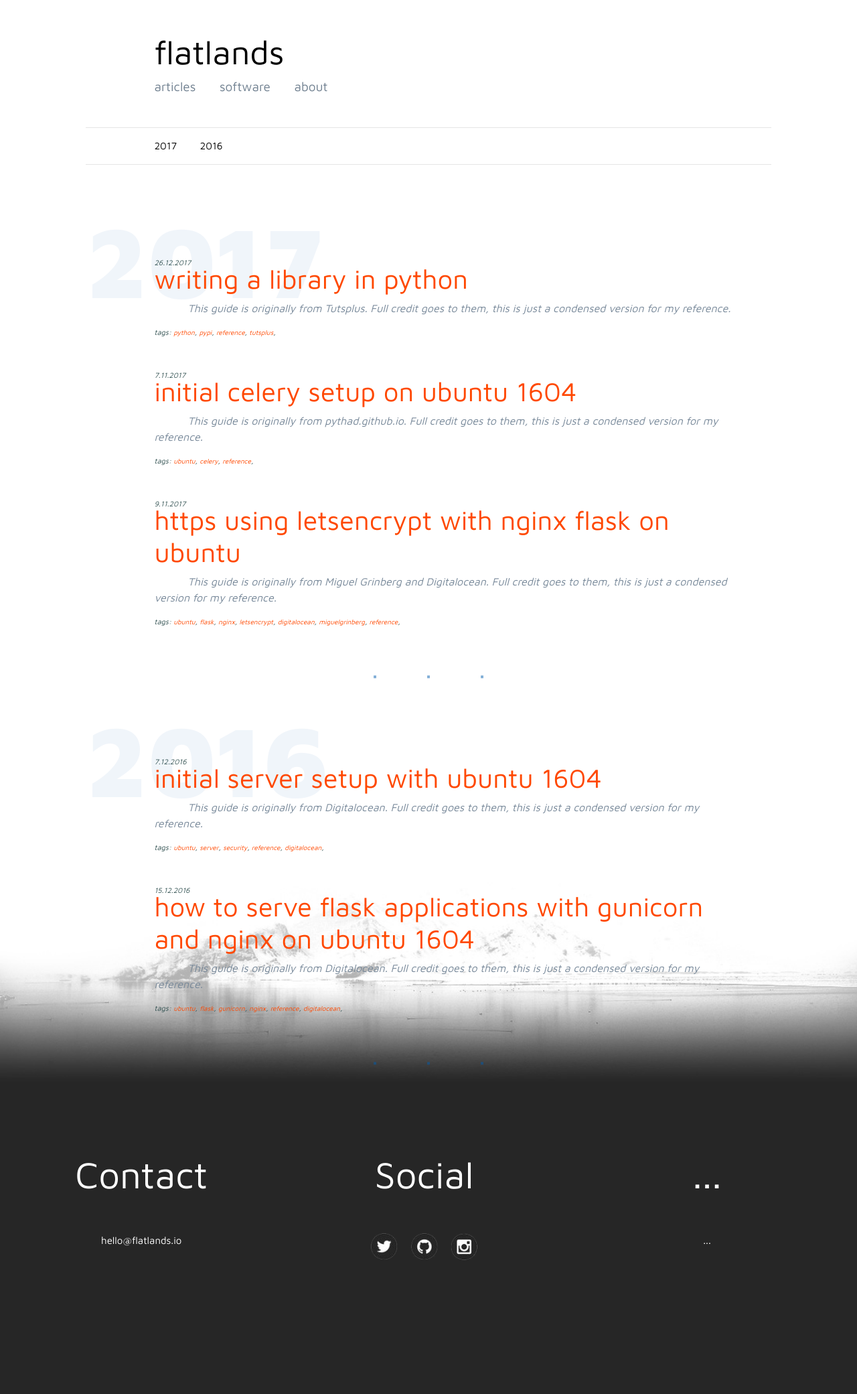
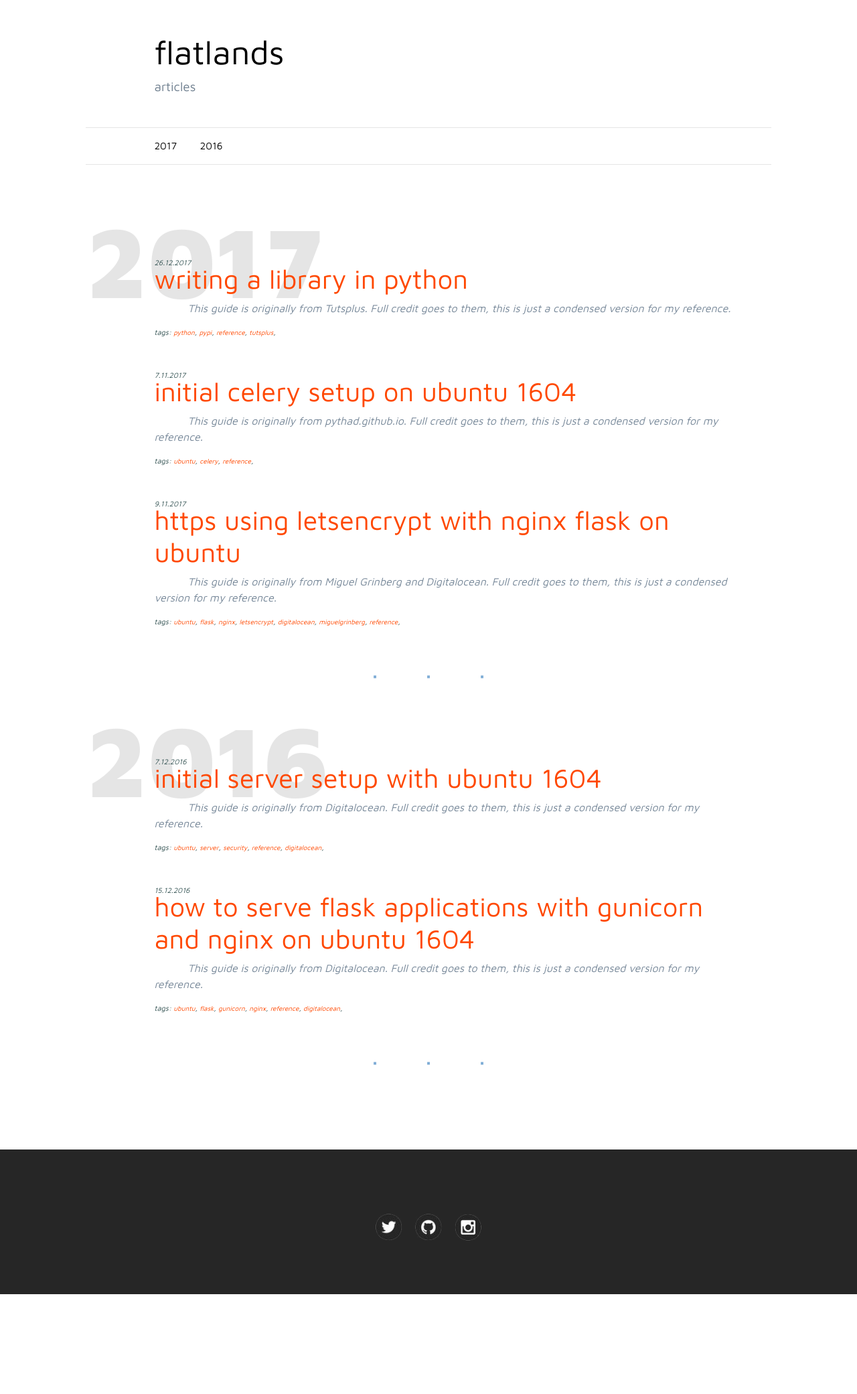
Before and after one commit to najar1412/flatlandsio, a Flask app: page / in a window 1280 px wide. Shown: the whole page at 67% size. After the commit the page ends 1932 px from the top, so only its background shows below. Run offline with Flask 2, Linux system fonts and the light colour scheme; data comes from the database, SQL or seed files in the repository; some libraries are stand-ins or nearby versions.

Commit message:
remove'stubs', minimize

```diff
--- a/flatlandsio/static/css/main.css
+++ b/flatlandsio/static/css/main.css
@@ -80,13 +80,12 @@ pre {
   border:0;
   padding-left: 10%;
   padding-right: 10%;
-  background-image: url('/static/img/base_image.jpg');
   background-repeat: no-repeat;
   background-position: bottom;
   background-size: 100% auto;
 }
 .section-head {
-  color: rgba(0, 92, 173, 0.06);
+  color: rgba(0, 0, 0, .1);
   height: 70px;
 }
 .section-head h4 {
@@ -152,14 +151,10 @@ pre {
   color: white;
   font-size: 15px;
   display: flex;
+  justify-content: center;
 }
 .footer-detail {
-  text-align: center;
-  padding-top: 100px;
-  padding-bottom: 200px;
-  padding-left: 20px;
-  padding-right: 20px;
-  width: 33%;
+  justify-content: flex-end;
 }
 .footer-detail a {
   color: rgb(255, 72, 0);
--- a/flatlandsio/templates/error/404.html
+++ b/flatlandsio/templates/error/404.html
@@ -1,6 +1,8 @@
 {% extends "base.html" %}
 {% block content %}
 
-404
+On no! (404)
+
+<p style="height:200px;"></p>
 
 {% endblock %}
--- a/flatlandsio/templates/footer.html
+++ b/flatlandsio/templates/footer.html
@@ -1,30 +1,27 @@
+
+<p style="height:80px;"></p>
+
+
 <div class="footer">
-    <div class="footer-detail">
-        <h1 class="display-4">Contact</h1>
-        <p style="height:30px;"></p>
-        hello@flatlands.io
-    </div>
+
+
 
     <div class="footer-detail">
-        <h1 class="display-4">Social</h1>
-        <p style="height:30px;"></p>
+
+            <p style="height:80px;"></p>
+
         <a href="https://twitter.com/flatlandsio" target="_blank"><img style="width: 40px; height: 40px;" src="/static/img/so_twitter.png"></a>&emsp;
 <a href="https://www.github.com/" target="_blank"><img style="width: 40px; height: 40px;" src="/static/img/so_github.png"></a>&emsp;
 <a href="https://www.instagram.com/" target="_blank"><img style="width: 40px; height: 40px;" src="/static/img/so_instagram.png"></a>
 
     </div>
 
-    <div class="footer-detail">
-            <h1 class="display-4">...</h1>
-        <p style="height:30px;"></p>
-        ...
-    </div>
-
+    <p style="height:200px;"></p>
 
 </div>
 
 <!--
-<div style="padding-top:60px;;padding-bottom: 60px;;text-align: center;">
-© Copyright 2017, Rory Jarrel.
+<div style="padding-top:60px;padding-bottom: 60px;;text-align: center;">
+© Copyright 2017, Flatlands.io
 </div>
 !-->
--- a/flatlandsio/templates/header.html
+++ b/flatlandsio/templates/header.html
@@ -6,9 +6,6 @@
 
   <div style="font-size: 19px;" class="header-nav">
     <a href="/blog">articles</a>
-    <a href="/">software</a>
-    <a href="/about">about</a>
-    <!-- <a href="/settings">admin</a> !-->
   </div>
 </div>
 
```
Also changed, not shown: flatlandsio/templates/about.html (deleted, +0 -18 lines), 2 other files.
